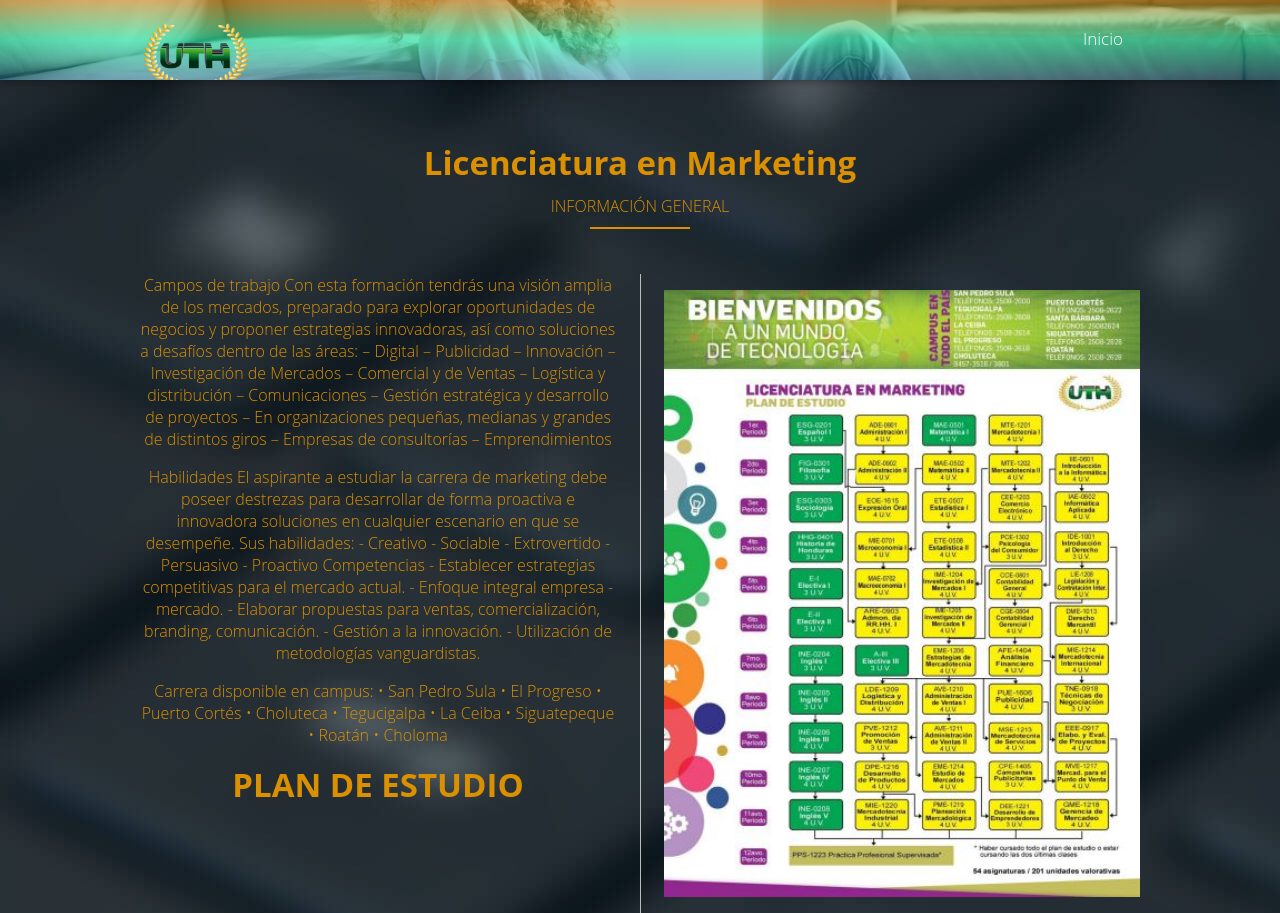
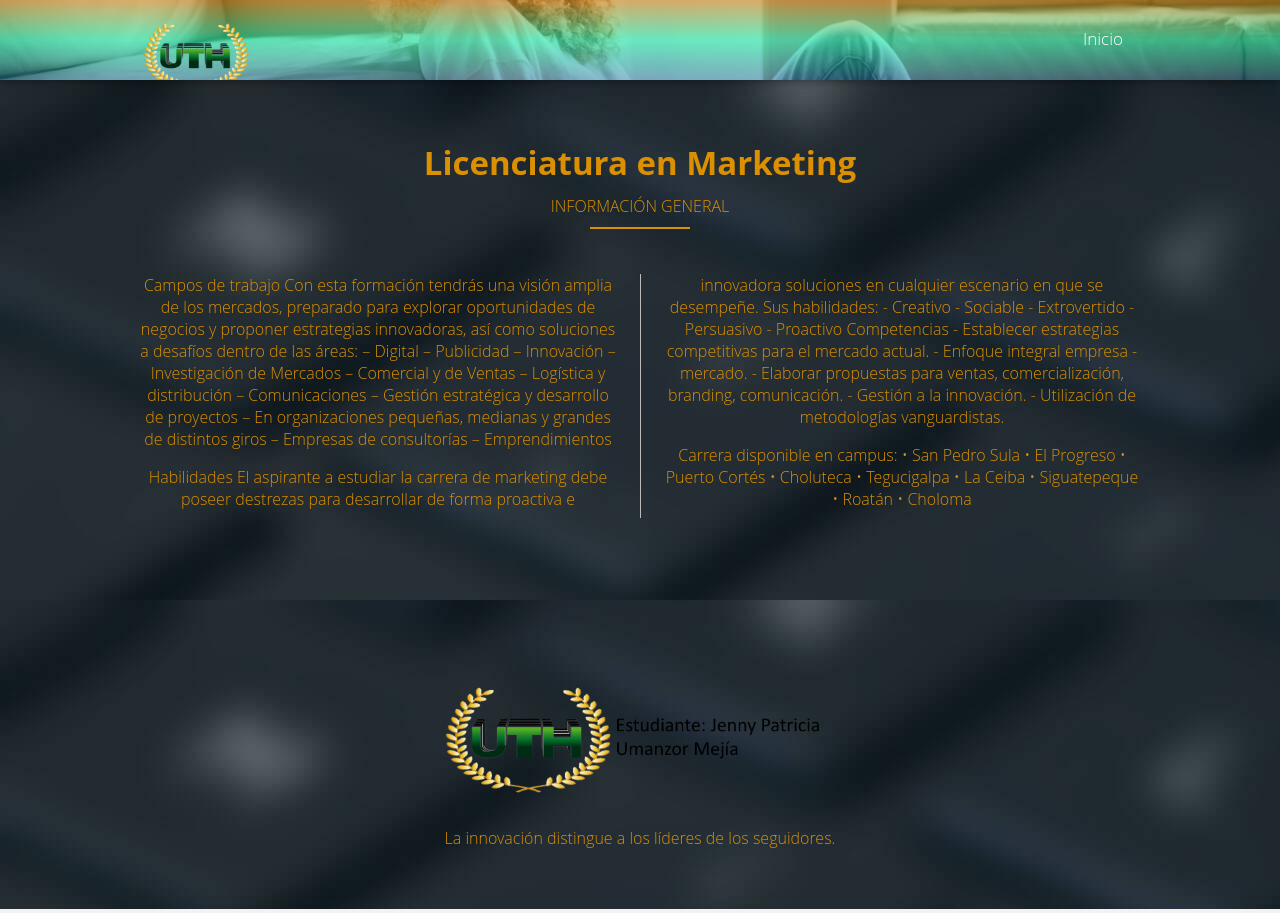
Before and after one commit to HARRY19VG/jenny-umanzor-mejia, a plain HTML site: page carreras/lic_marketing.html in a window 1280 px wide. Shown: the top 913 px of the page. Drawn offline with Linux system fonts and the light colour scheme.

Commit message:
Add files via upload

```diff
--- a/carreras/lic_marketing.html
+++ b/carreras/lic_marketing.html
@@ -86,7 +86,7 @@
         • La Ceiba
         • Siguatepeque
         • Roatán
-        • Choloma</p><h3>PLAN DE ESTUDIO</h3><img src="../img/licenciatura_en_mercadeo.JPG" alt="Curso de HTML5 y CSS3 en campusMVP"/>
+        • Choloma</p>
 
                     </div>
                 </div>
```
Also changed, not shown: carreras/ing_computacion.html (+1 -1 lines).
